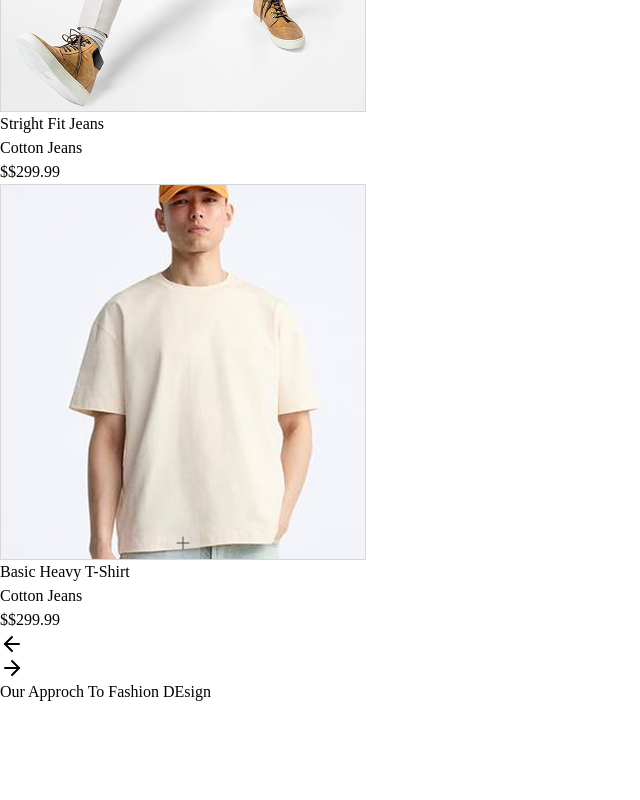
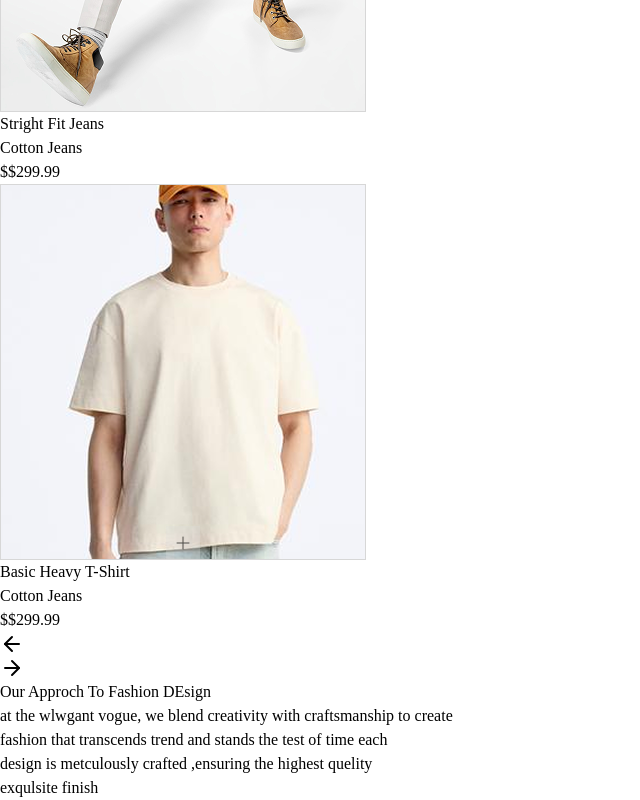
Before and after one commit to faris-dm/Amir-cloth-shop, a React (Vite) app: page / in a window 1280 px wide. Shown: the part 5405-6205 px from the top of the page, without its empty margins (0-640 px from the left). Before the commit the page ends 6109 px from the top, so only its background shows below. Built offline with nearby package versions, Linux system fonts and the light colour scheme.

Commit message:
feat: add  footer for hero page  to decribe about the vision of the fasion

```diff
--- a/src/pages/Home.jsx
+++ b/src/pages/Home.jsx
@@ -255,10 +255,10 @@ function Home() {
           <h3 className="text-2xl font-[900] text-[#282828]">COLLECTIONS</h3>
           <h3 className="text-2xl font-[200] text-[#282828]">23-24</h3>
           <div className="flex items-center gap-5 text-sm my-4 text-[#b0b0b0]">
-            <h4> ALL</h4>
-            <h4> Men</h4>
-            <h4> Women</h4>
-            <h4> Kid</h4>
+            <h4 className=" hover:underline cursor-pointer"> ALL</h4>
+            <h4 className=" hover:underline cursor-pointer"> Men</h4>
+            <h4 className=" hover:underline cursor-pointer"> Women</h4>
+            <h4 className=" hover:underline cursor-pointer"> Kid</h4>
           </div>
         </section>
         <article className="text-blue-900 cursor-pointer hover:underline text-right">
@@ -301,7 +301,7 @@ function Home() {
           </div>
         ))}
       </div>
-      <div className="flex justify-center items-center space-x-4 mt-6 mb-7">
+      <div className="flex justify-center items-center space-x-4 mt-6 mb-10">
         <ArrowLeft
           onClick={NewslideLeft}
           // Styling for black arrow, rounded corners, and shadow
@@ -315,7 +315,20 @@ function Home() {
         />
       </div>
       <footer>
-        <h2>Our Approch To Fashion DEsign</h2>
+        <h2 className="text-center capitaliz font-gork   font-[400] text-2xl my-6 text-[#282828]">
+          Our Approch To Fashion DEsign
+        </h2>
+
+        <p className=" text-center mx-[5%]">
+          <p>
+            {" "}
+            at the wlwgant vogue, we blend creativity with craftsmanship to
+            create
+          </p>
+          <p> fashion that transcends trend and stands the test of time each</p>
+          <p> design is metculously crafted ,ensuring the highest quelity</p>
+          exqulsite finish{" "}
+        </p>
       </footer>
     </div>
   );
```
